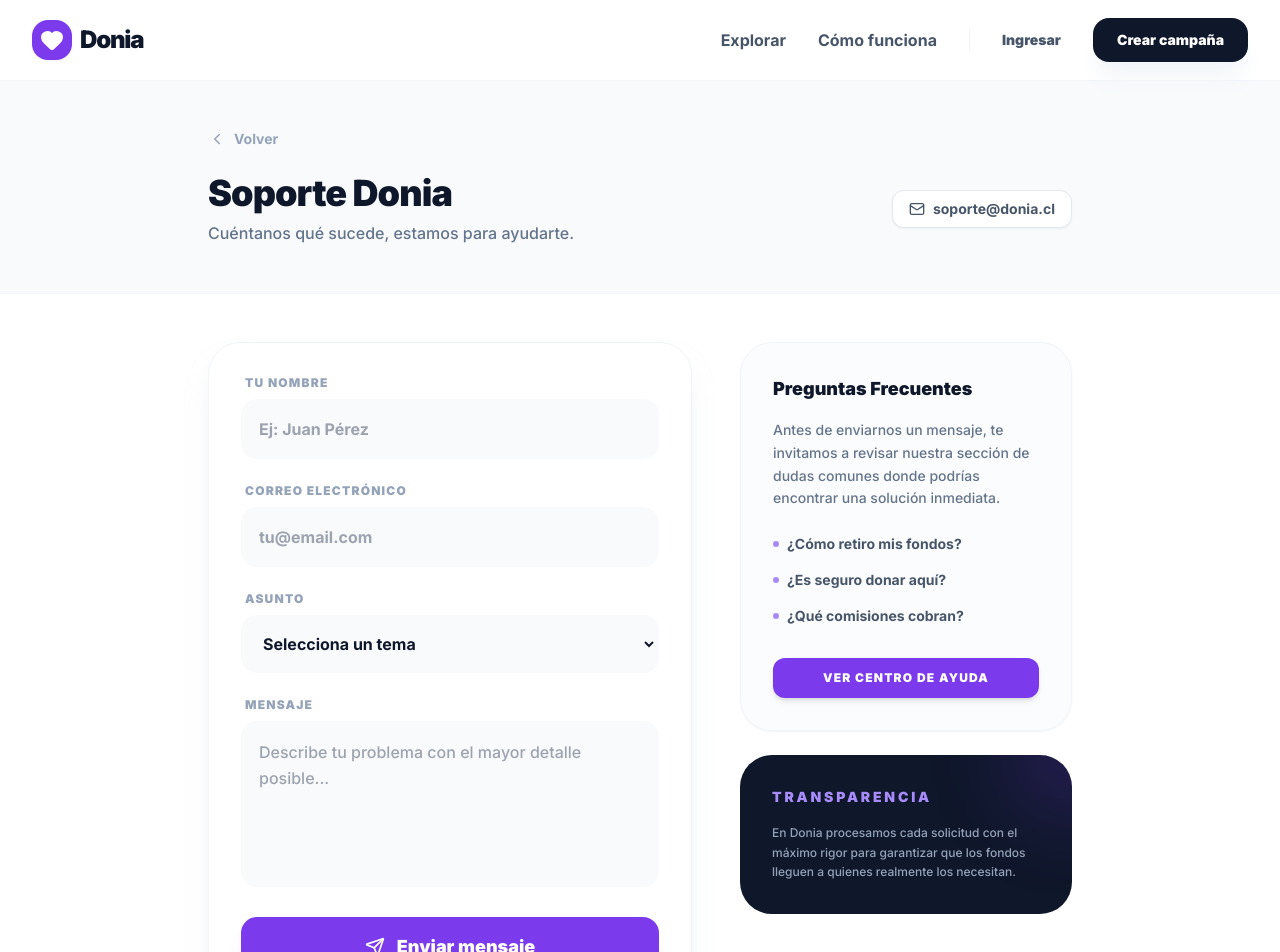
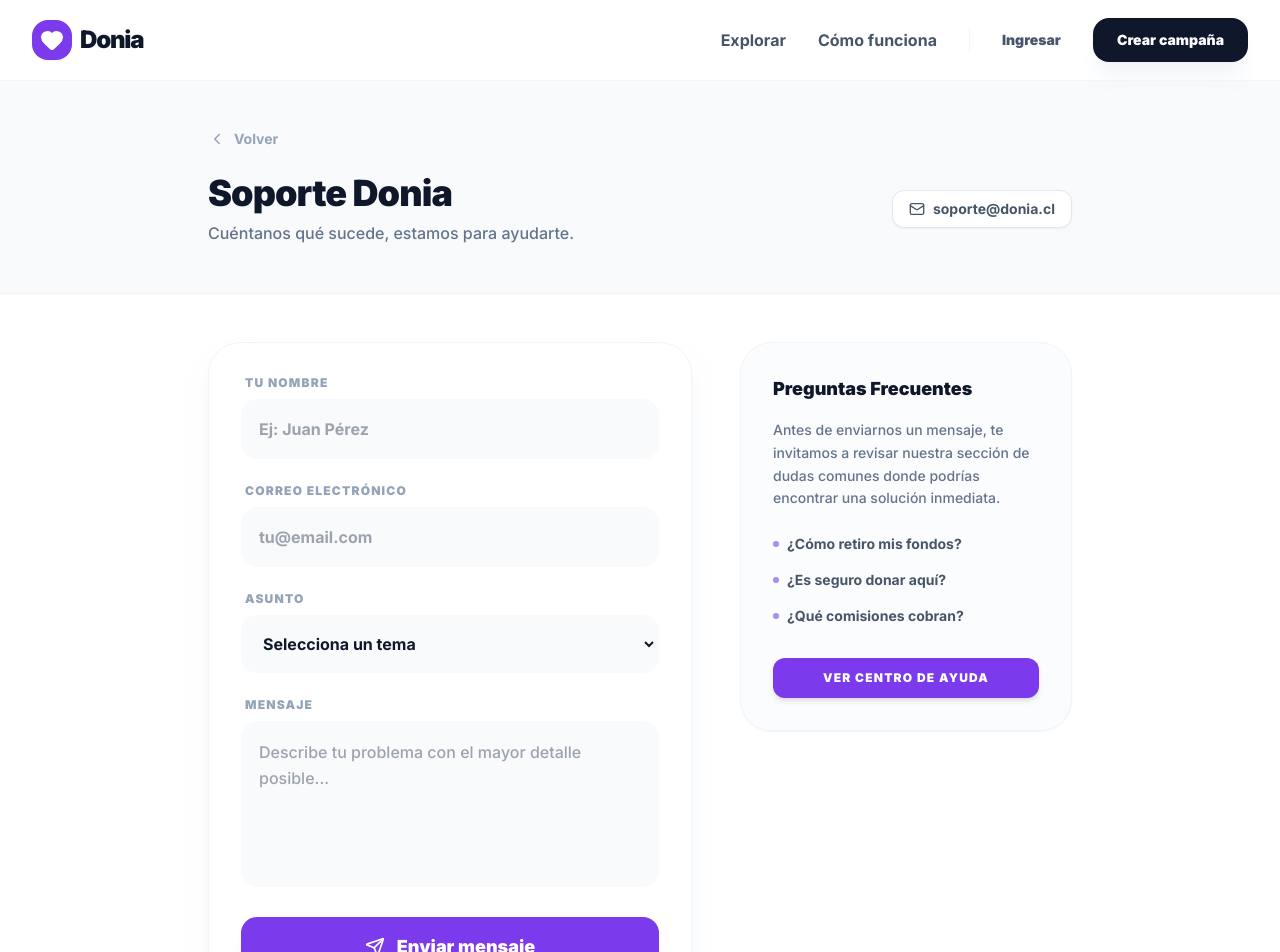
Before and after one commit to donia-cl/donia-web-v4, a React (Vite) app: page /soporte in a window 1280 px wide. Shown: the top 952 px of the page. Built offline with nearby package versions, Linux system fonts and the light colour scheme; no server answers.

Commit message:
refactor(support): Remove unused live chat UI
Removed the live chat UI elements and related imports from the Support page. This feature was not yet implemented and is no longer needed in the current UI.

```diff
--- a/pages/Support.tsx
+++ b/pages/Support.tsx
@@ -221,14 +221,6 @@
                   Ver Centro de Ayuda
                 </button>
              </div>
-
-             <div className="p-8 bg-slate-900 rounded-[32px] text-white relative overflow-hidden">
-                <div className="absolute top-0 right-0 w-32 h-32 bg-violet-600/20 rounded-full blur-2xl -mr-16 -mt-16"></div>
-                <h4 className="font-black text-sm uppercase tracking-[0.2em] mb-4 text-violet-400">Transparencia</h4>
-                <p className="text-xs font-medium text-slate-400 leading-relaxed">
-                  En Donia procesamos cada solicitud con el máximo rigor para garantizar que los fondos lleguen a quienes realmente los necesitan.
-                </p>
-             </div>
           </div>
 
         </div>
```
